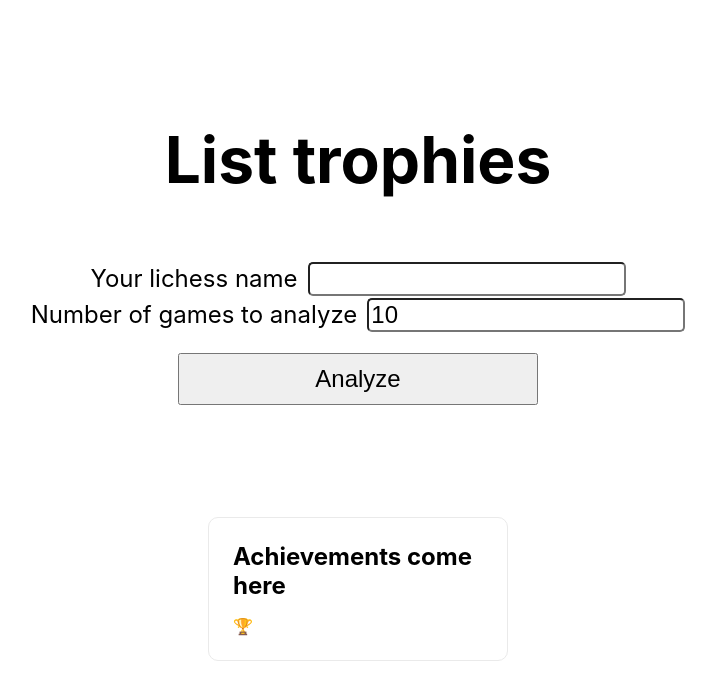
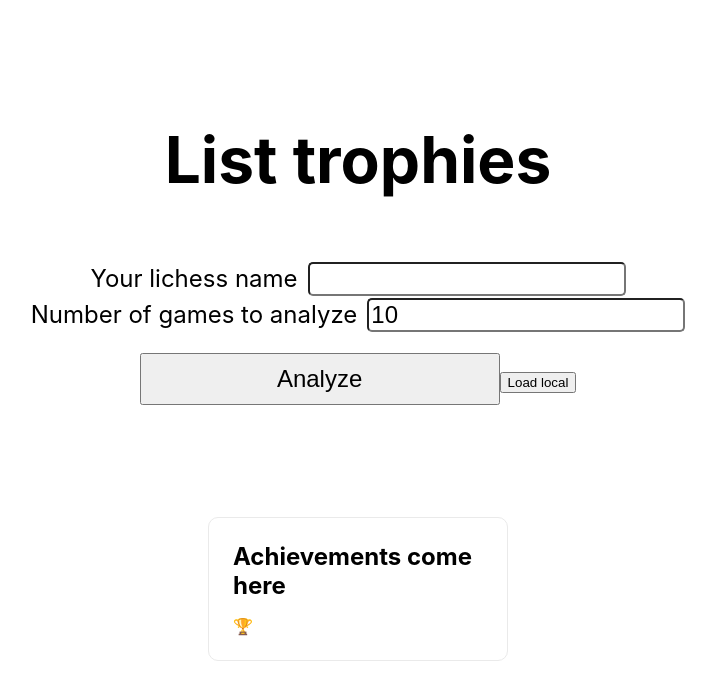
Before and after one commit to LehrerB/SchendlingenScore, a Next.js app: page / in a window 1280 px wide. Shown: the top 700 px of the page, without its empty margins (282-998 px from the left). Built offline with nearby package versions, Linux system fonts and the light colour scheme.

Commit message:
Added debug button

```diff
--- a/package.json
+++ b/package.json
@@ -16,6 +16,7 @@
   },
   "devDependencies": {
     "eslint": "8.12.0",
-    "eslint-config-next": "12.1.4"
+    "eslint-config-next": "12.1.4",
+    "jest": "^29.5.0"
   }
 }
--- a/pages/index.js
+++ b/pages/index.js
@@ -1,37 +1,10 @@
 import styles from '../styles/Home.module.css';
 import { useState } from 'react';
 import { Chess } from 'chess.js';
+import parseLichessGame from './parser';
 import * as castling from './trophies/castling';
 import * as underdog from './trophies/underdog';
 import * as won from './trophies/won';
-
-function attachHeaders(chess, str) {
-  /*
-  [Event "Rated Blitz game"]
-  [Site "https://lichess.org/CiZuQ3R6"]
-  [Date "2023.04.08"]
-  [White "erifetim"]
-  [Black "jalaleddine"]
-  [Result "0-1"]
-  [UTCDate "2023.04.08"]
-  [UTCTime "08:48:21"]
-  [WhiteElo "1464"]
-  [BlackElo "1409"]
-  [WhiteRatingDiff "-19"]
-  [BlackRatingDiff "+6"]
-  [Variant "Standard"]
-  [TimeControl "180+0"]
-  [ECO "A40"]
-  [Termination "Normal"]
-  */
-  const regx = /^\[(\w+) "?(.*?)"?\]$/;
-  str.split('\n').forEach(line => {
-    const matches = line.match(regx);
-    if(matches && matches.length >= 3) {
-      chess.header(matches[1], matches[2]);
-    }
-  });
-}
 
 const checks = [
   won.wonWithWhite,
@@ -58,36 +31,24 @@ export default function Home() {
   const [isLoading, setLoading] = useState(false);
   const [errorMsg, setErrorMsg] = useState('');
 
-  const fetchAndAnalyzeGames = () => {
+  const isDev = process.env.NODE_ENV !== 'production';
+
+  const fetchAndAnalyzeGames = (local) => {
     setLoading(true);
     setErrorMsg('');
 
-    let metaRegex = /^\[(\w+) "?(\w+)"?\]$/g;
-    fetch(`https://lichess.org/api/games/user/${name}?max=${amount}&perfType=ultraBullet,bullet,blitz,rapid,classical`)
+    let url = `https://lichess.org/api/games/user/${name}?max=${amount}&perfType=ultraBullet,bullet,blitz,rapid,classical`;
+    if(local === true) {
+      url = '/custom.pgn'
+    }
+    fetch(url)
       .then(response => response.text())
       .then(data => {
         const games = data.split('\n\n\n');
-
         let newAch = checks.map(value => { return {'title': value.title, 'description': value.description, 'check': value.check, 'urls': []}});
 
         games.forEach(game => {
-
-          const chess = new Chess();
-
-          const moves = game.split('\n\n');
-          if(moves.length < 2) {
-            return;
-          }
-
-          chess.loadPgn(moves[1]);
-          chess.setComment(moves[0]);
-          moves[0].split('\n').forEach(line => {
-            let comps = /^\[(\w+) "?(\w+)"?\]$/g;
-          });
-
-          attachHeaders(chess, moves[0]);
-          chess.isWhite = chess.header().White === name;
-          chess.isBlack = chess.header().Black === name;
+          const chess = parseLichessGame(game, name);
 
           newAch.forEach(ach => {
             if(ach.check(chess)) {
@@ -122,6 +83,7 @@ export default function Home() {
           </label>
           <br />
           <button className={styles.button} disabled={isLoading} onClick={fetchAndAnalyzeGames}>{isLoading ? 'Loading...' : 'Analyze'}</button>
+          {isDev && <button onClick={() => fetchAndAnalyzeGames(true)}>Load local</button>}
         </div>
         <p>{errorMsg}</p>
         <div className={styles.grid}>
--- /dev/null
+++ b/pages/parser.js
@@ -0,0 +1,48 @@
+import { Chess } from 'chess.js';
+
+function attachHeaders(chess, str) {
+  /*
+  [Event "Rated Blitz game"]
+  [Site "https://lichess.org/CiZuQ3R6"]
+  [Date "2023.04.08"]
+  [White "erifetim"]
+  [Black "jalaleddine"]
+  [Result "0-1"]
+  [UTCDate "2023.04.08"]
+  [UTCTime "08:48:21"]
+  [WhiteElo "1464"]
+  [BlackElo "1409"]
+  [WhiteRatingDiff "-19"]
+  [BlackRatingDiff "+6"]
+  [Variant "Standard"]
+  [TimeControl "180+0"]
+  [ECO "A40"]
+  [Termination "Normal"]
+  */
+  const regx = /^\[(\w+) "?(.*?)"?\]$/;
+  str.split('\n').forEach(line => {
+    const matches = line.match(regx);
+    if(matches && matches.length >= 3) {
+      chess.header(matches[1], matches[2]);
+    }
+  });
+}
+
+export default function parseLichessGame(str, name) {
+  const chess = new Chess();
+
+  const moves = str.split('\n\n');
+  if(moves.length < 2) {
+    return null;
+  }
+
+  chess.loadPgn(moves[1]);
+  chess.setComment(moves[0]);
+  moves[0].split('\n').forEach(line => {
+    let comps = /^\[(\w+) "?(\w+)"?\]$/g;
+  });
+
+  attachHeaders(chess, moves[0]);
+  chess.isWhite = chess.header().White === name;
+  chess.isBlack = chess.header().Black === name;
+}
```
Also changed, not shown: 2 other files (tests, documents, lock files or other folders).
